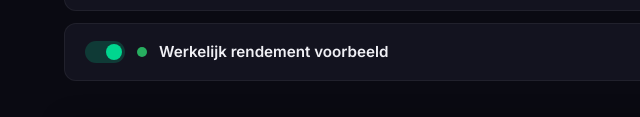
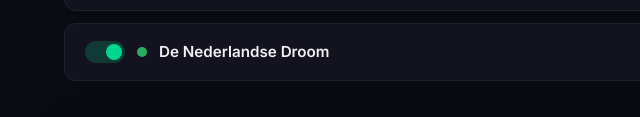
Before and after one commit to HylkeJellema/DeBelegger, a website built with Vite: page index.html in a window 1280 px wide. Shown: the part 819-936 px from the top of the page, 0-640 px from the left. Built offline with nearby package versions, Linux system fonts and the light colour scheme.

Commit message:
Update index.html and app.js

```diff
--- a/index.html
+++ b/index.html
@@ -638,7 +638,7 @@ belastbaar = inkomen − verrekend</pre>
               <span class="toggle-slider"></span>
             </label>
             <span class="config-dot" style="background: #27ae60"></span>
-            Werkelijk rendement voorbeeld
+            De Nederlandse Droom
             <span class="config-hint">instellingen</span>
           </summary>
           <div class="config-body">
--- a/js/app.js
+++ b/js/app.js
@@ -43,7 +43,7 @@ const systemMeta = {
   oldMethod: { label: 'Oude methode (2017–2022)', color: '#9b59b6', bg: 'rgba(155, 89, 182, 0.08)' },
   current: { label: 'Huidig systeem (overbruggingswet)', color: '#f5a623', bg: 'rgba(245, 166, 35, 0.08)' },
   future: { label: 'Toekomstig (2028+)', color: '#ff4466', bg: 'rgba(255, 68, 102, 0.08)' },
-  actualReturn: { label: 'Werkelijk rendement voorbeeld', color: '#27ae60', bg: 'rgba(39, 174, 96, 0.08)' }
+  actualReturn: { label: 'De Nederlandse Droom', color: '#27ae60', bg: 'rgba(39, 174, 96, 0.08)' }
 };
 
 // ── DOM Elements ──
```
